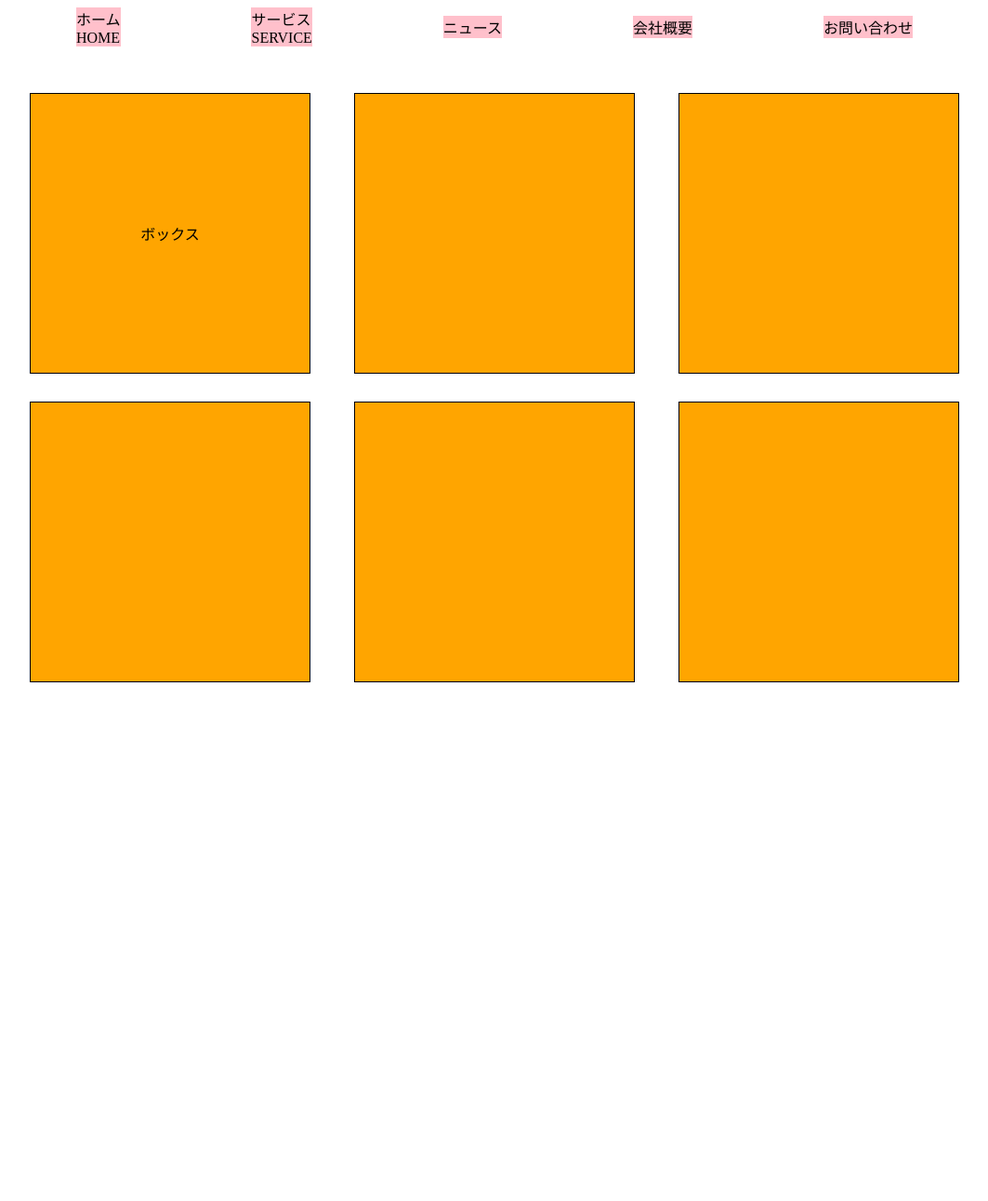
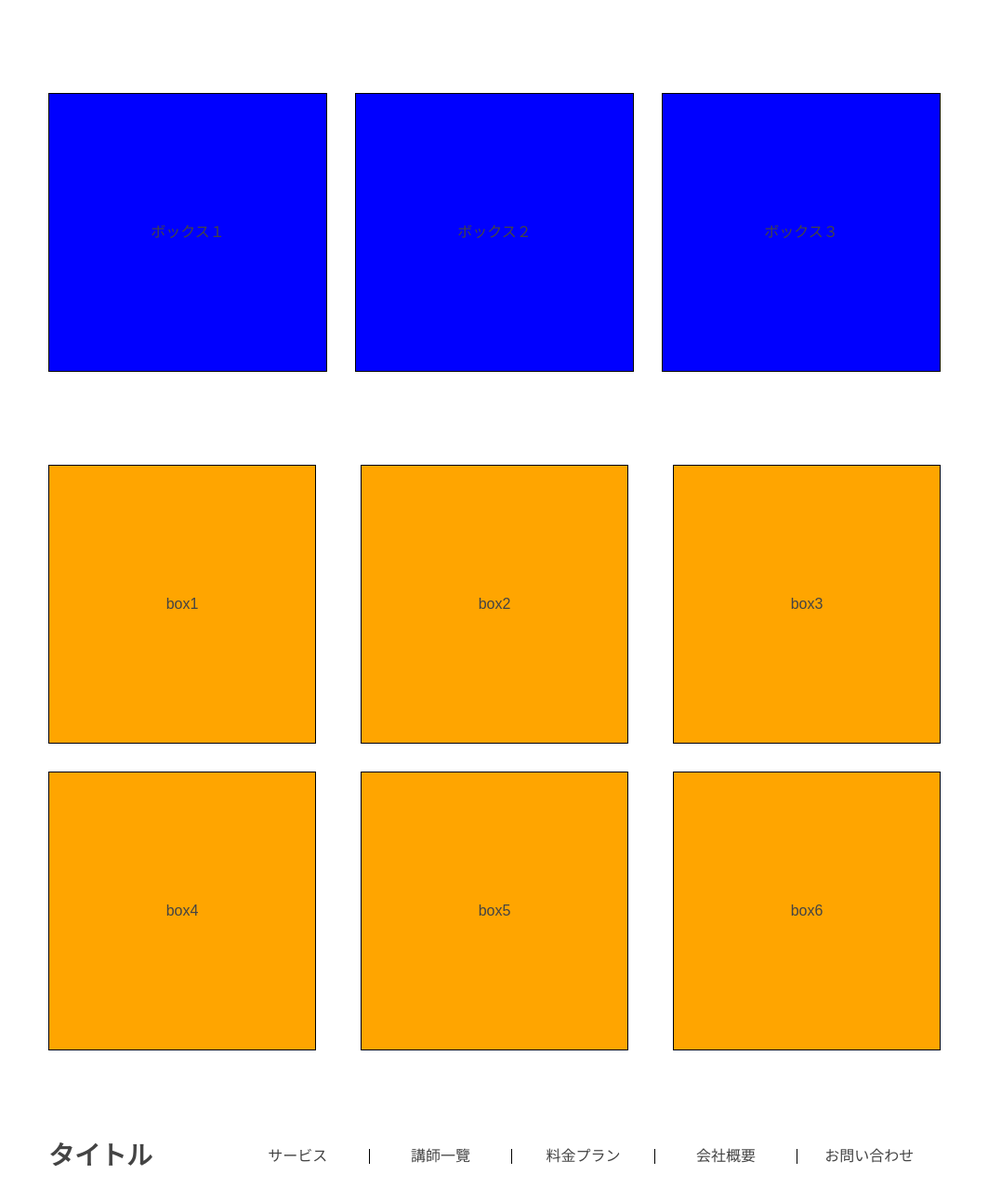
Before and after one commit to ipoulu/dezasta, a plain HTML site: page 2024.07.17/index.html in a window 1280 px wide. Shown: the whole page at 93% size, without its empty margins (108-1171 px from the left). Before the commit the page ends 800 px from the top, so only its background shows below. Drawn offline with Linux system fonts and the light colour scheme; some packages are replaced by stand-ins of ours.

Commit message:
第2回課題

```diff
--- a/2024.07.17/css/style.css
+++ b/2024.07.17/css/style.css
@@ -1,47 +1,148 @@
 @charset "UTF-8";
+html,
+body,
+h1,
+h2,
+h3,
+p,
+dl,
+dt,
+dd,
+ul,
+li {
+    margin: 0;
+    padding: 0;
+    line-height: 1;
+    color: #444;
+    font-family: "游ゴシック体", YuGothic, "游ゴシック", "Yu Gothic", "メイリオ",
+    "Hiragino Kaku Gothic ProN", "Hiragino Sans", sans-serif;
+}
 
-.menu {
+a {
+    text-decoration: none;
+    color: inherit;
+}
+
+ul {
     list-style: none;
-    padding: 0;
-    max-width: 900px;
-    margin: 0 auto;
+}
+
+img {
+    max-width: 100%;
+    vertical-align: bottom;
+    border: none;
+}
+
+.container1 {
+    max-width: 960px;
+    margin:   100px auto;
     display: flex;
     justify-content: space-between;
-    /* gap: 30px; */
-    /* background: gray; */
-    align-items: center;
 }
 
-li {
-    background: pink;
-}
-.conteiner {
-    display: flex;
-    flex-wrap: wrap;
-    max-width: 1000px ;
-    margin: 50px auto;
-    justify-content: space-between;
-    gap: 30px;
-}
 .box {
-    width: 30%;
+    width: 300px;
     height: 300px;
-    background:orange;
+    background:blue;
     border: 1px solid black;
     display: flex;
     justify-content: center;
     align-items: center;
 }
 
+.container2 {
+    max-width: 960px;
+    margin: 0 auto;
+    display: flex;
+    flex-wrap: wrap;
+    justify-content: space-between;
+    gap: 30px;
+}
+
+.box-1{
+    width: 30%;
+    height: 300px;
+    background: orange;
+    border: 1px solid black;
+    display: flex;
+    justify-content: center;
+    align-items: center;
+}
+
+.container3 {
+    max-width: 960px;
+
+    margin: 100px auto;
+    display: flex;
+    justify-content: space-between;
+    align-items: center;
+
+}
+
+.title {
+width: 20%;
+font-size: 28px;
+font-weight: bold;
+text-align: left;
+}
+
+.menu{
+    width: 80%;
+    display: flex;
+    justify-content: space-between;
+}
+.menu li {
+    width: 20%;
+text-align: center;
+border-right: solid black 1px;
+}
+.menu li:last-child {
+    border-right: none;
+}
 @media screen and (max-width: 767px) {
 
-    .conteiner{
+    .container1 {
     flex-direction: column;
-    padding: 0 10px;
+    align-items: center;
     }
 
     .box {
-        width: 100%;
+    margin-bottom: 30px;
+    align-items: center;
+    }
+
+    .container2 {
+    flex-direction: column;
+    align-items: center;
+    }
+
+    .box-1{
+    width: 300px;
+    }
+
+    .container3 {
+    flex-direction: column;
+    align-items: center;
+    padding: 5px;
+    }
+
+    .title {
+    width: 90%;
+    margin-bottom: 20px;
+    }
+
+    .menu{
+    width: 90%;
+    flex-direction: column;
+    align-items: center;
+    }
+    .menu li {
+    width: 100%;
+    padding: 5px 0;
+    align-items: center;
+    text-align: left;
+    border-right: none;
+    border-bottom: 1px solid black;
     }
 
   }
--- a/2024.07.17/index.html
+++ b/2024.07.17/index.html
@@ -1,27 +1,45 @@
 <!DOCTYPE html>
 <html lang="jp">
+
 <head>
     <meta charset="UTF-8">
     <meta name="viewport" content="width=device-width, initial-scale=1.0">
     <title>第２回</title>
+    <link rel="stylesheet" href="https://unpkg.com/ress@5.0.2/dist/ress.min.css">
     <link rel="stylesheet" href="./css/style.css">
 </head>
+
 <body>
-    <ul class="menu">
-        <li>ホーム<br>HOME</li>
-        <li>サービス<br>SERVICE</li>
-        <li>ニュース</li>
-        <li>会社概要</li>
-        <li>お問い合わせ</li>
-    </ul>
 
-<div class="conteiner">
-    <div class="box">ボックス</div>
-    <div class="box"></div>
-    <div class="box"></div>
-    <div class="box"></div>
-    <div class="box"></div>
-    <div class="box"></div>
-</div>
+    <section class="container1">
+        <div class="box">ボックス１</div>
+        <div class="box">ボックス２</div>
+        <div class="box">ボックス３</div>
+    </section>
+
+
+    <section class="container2">
+        <div class="box-1">box1</div>
+        <div class="box-1">box2</div>
+        <div class="box-1">box3</div>
+        <div class="box-1">box4</div>
+        <div class="box-1">box5</div>
+        <div class="box-1">box6</div>
+    </section>
+
+
+    <section class="container3">
+        <h1 class="title">タイトル</h1>
+        <ul class="menu">
+            <li>サービス</li>
+            <li>講師一覽</li>
+            <li>料金プラン</li>
+            <li>会社概要</li>
+            <li>お問い合わせ</li>
+        </ul>
+    </section>
+
+
 </body>
+
 </html>
```
Also changed, not shown: 1 other file.
